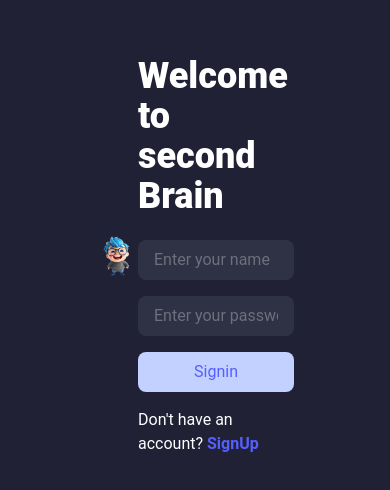
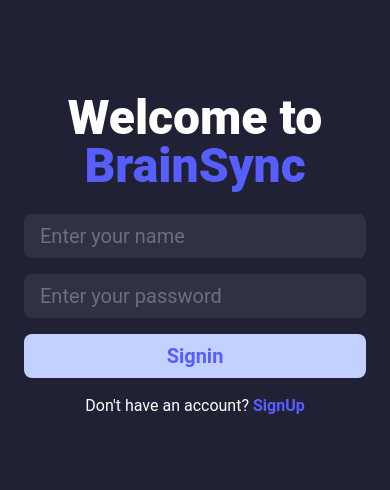
Before and after one commit to Ryadav0654/Second-brain-frontend, a Next.js app: page /signin in a window 390 px wide. Shown: the part 166-656 px from the top of the page. Built offline with nearby package versions, Linux system fonts and the light colour scheme.

Commit message:
some changes

```diff
--- a/app/dashboard/page.tsx
+++ b/app/dashboard/page.tsx
@@ -6,8 +6,6 @@ import Sidebar from "@/components/Sidebar";
 import React from "react";
 import getContent from "@/lib/actions/getContent";
 import AddBrainModal from "@/components/AddBrainModal";
-import { set } from "react-hook-form";
-import getUser from "@/lib/actions/getUser";
 import toast from "react-hot-toast";
 
 interface Content {
@@ -33,8 +31,8 @@ const Dashboard = () => {
   }, []);
 
   const handleOpenModal = () => {
-    console.log("add button clicked", openModal);
-    toast.success("add button clicked");
+    // console.log("add button clicked", openModal);
+    // toast.success("add button clicked");
     setOpenModal(!openModal);
   };
 
--- a/app/page.tsx
+++ b/app/page.tsx
@@ -9,10 +9,10 @@ export default function Home() {
     const getUserDetails = async () => {
       const res = await apiClient.get("/api/v1/user");
       const user = res.data.data;
-      console.log("user", user);
+      // console.log("user", user);
       if (res.status !== 200) {
         router.push("/signin");
-        console.error("error occured while getting user details: ", res);
+        // console.error("error occured while getting user details: ", res);
       }
       router.push("/dashboard");
     };
--- a/app/signin/page.tsx
+++ b/app/signin/page.tsx
@@ -26,10 +26,10 @@ const Signin = () => {
     try {
       reset();
       const res = await apiClient.post(signInUrl, { ...data });
-      if (!res) {
-        console.error("error occured while login: ", res);
-      }
-      console.log(res);
+      // if (!res) {
+      //   console.error("error occured while login: ", res);
+      // };
+      // console.log("res", res);
       if (res.status === 200) {
         toast.success(res.data.message);
         setTimeout(() => {
@@ -44,17 +44,17 @@ const Signin = () => {
   };
 
   return (
-    <div className="flex h-screen w-full px-24 py-10">
-      <div className=" flex justify-center items-center w-[60vw]">
+    <div className="flex h-screen  w-full px-6 py-6 lg:px-24 lg:py-10">
+      <div className="md:flex justify-center items-center w-[60vw] hidden ">
         {/* <h1 className="text-4xl">signIn photo</h1> */}
         <Image width={500} height={500} src="/login-bg.png" alt="login image" priority={true} />
         {/* <video className="z-10 w-full  bg-center bg-cover" loop src="./signIn.mp4"></video> */}
       </div>
-      <div className="flex justify-center items-center flex-col w-[40vw]">
-        <h1 className="text-4xl font-extrabold"> Welcome to second Brain</h1>
+      <div className="flex justify-center items-center flex-col md:w-[40vw] w-full">
+        <h1 className="text-5xl md:text-4xl font-extrabold text-center "> Welcome to <span className="text-persian-blue-500">BrainSync</span></h1>
         <form
           onSubmit={handleSubmit(hanldeSignIn)}
-          className="flex flex-col gap-4 w-full  mt-6"
+          className="flex flex-col gap-4 w-full text-xl md:text-lg  mt-6"
         >
           <Input
             type="text"
@@ -67,18 +67,19 @@ const Signin = () => {
           )}
           <Input
             type="password"
-            {...register("password", { required: true, maxLength: 20 })}
+            {...register("password", { required: true, maxLength: 20, minLength: 8 })}
             placeholder="Enter your password"
             extraStyle="bg-gray-500/20 focus:outline-persian-blue-500"
           ></Input>
           {errors.password && (
-            <span className="text-red-500/80">Password is required</span>
+            <span className="text-red-500/80">Password is required.</span>
           )}
+
           <Button
             type="submit"
             variant="secondry"
             text="Signin"
-            extraStyle="flex text-persian-blue-500 font-bold items-center justify-center gap-2 w-full  font-normal"
+            extraStyle="flex text-persian-blue-500 font-bold items-center justify-center gap-2 w-full hover:bg-persian-blue-500/80 hover:text-white"
           />
         </form>
         <p className="mt-4 ">
--- a/app/signup/page.tsx
+++ b/app/signup/page.tsx
@@ -24,33 +24,33 @@ const Signup = () => {
   const router = useRouter();
   const hanldeSignUp: SubmitHandler<SignupProps> = async (data) => {
     reset();
-    console.log("data", {...data});
     try {
       const res = await apiClient.post(signUpUrl, { ...data });
+
       if (!res) {
         toast.error("Failed to signup");
-        console.error("error occured while login: ", res);
+        // console.error("error occured while login: ", res);
       }
       toast.success(res.data.message);
       router.push("/signin");
-      console.log(res);
+      // console.log(res);
     } catch (error) {
       console.error("error occured while login: ", error);
     }
   };
 
   return (
-    <div className="flex h-screen w-full px-24 py-10">
-      <div className=" flex justify-center items-center w-[60vw]">
+    <div className="flex h-screen w-full p-6 lg:px-24 lg:py-10">
+      <div className="hidden md:flex justify-center items-center w-[60vw]">
         {/* <h1 className="text-4xl">signIn photo</h1> */}
         <Image width={500} height={500} src="/login-bg.png" alt="" priority={true}/>
         {/* <video className="z-10 w-full  bg-center bg-cover" loop src="./signIn.mp4"></video> */}
       </div>
-      <div className=" flex justify-center items-center flex-col w-[40vw]">
-        <h1 className="text-4xl font-extrabold"> WelCome to second Brain</h1>
+      <div className="flex justify-center items-center flex-col w-full md:w-[40vw]">
+        <h1 className="text-5xl md:text-4xl font-extrabold text-center leading-snug"> WelCome to <span className="text-persian-blue-500">BrainSync</span></h1>
         <form
           onSubmit={handleSubmit(hanldeSignUp)}
-          className="flex flex-col gap-4 w-full mt-6"
+          className="flex flex-col text-xl md:text-lg gap-4 w-full mt-6"
         >
           <Input
             type="text"
@@ -74,7 +74,7 @@ const Signup = () => {
             type="submit"
             variant="secondry"
             text="Signup"
-            extraStyle="flex items-center text-persian-blue-500 justify-center gap-2 w-full font-normal"
+            extraStyle="flex items-center text-persian-blue-500 justify-center gap-2 w-full hover:bg-persian-blue-500/80 hover:text-white font-semibold"
           />
         </form>
         <p className="mt-4">
--- a/package.json
+++ b/package.json
@@ -16,7 +16,8 @@
     "react": "^19.0.0",
     "react-dom": "^19.0.0",
     "react-hook-form": "^7.54.2",
-    "react-hot-toast": "^2.5.1"
+    "react-hot-toast": "^2.5.1",
+    "tailwind-scrollbar": "^4.0.0"
   },
   "devDependencies": {
     "@eslint/eslintrc": "^3",
```
Also changed, not shown: 1 other file (tests, documents, lock files or other folders).
